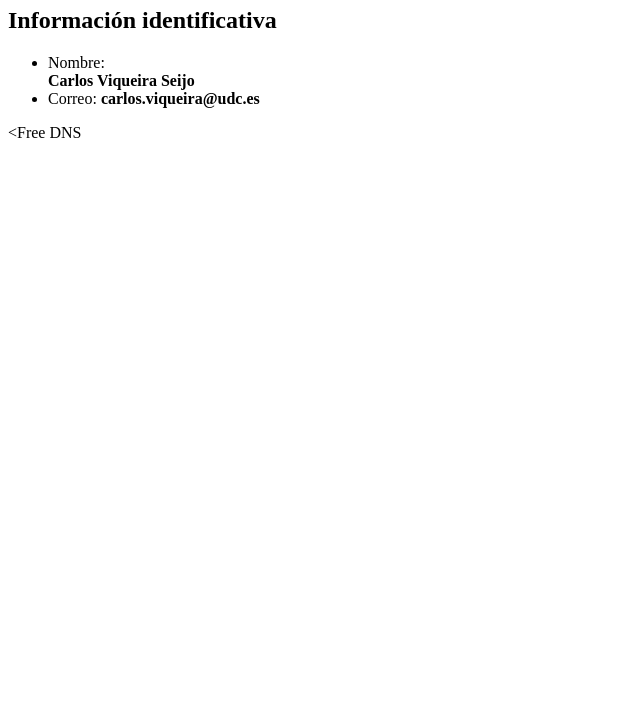
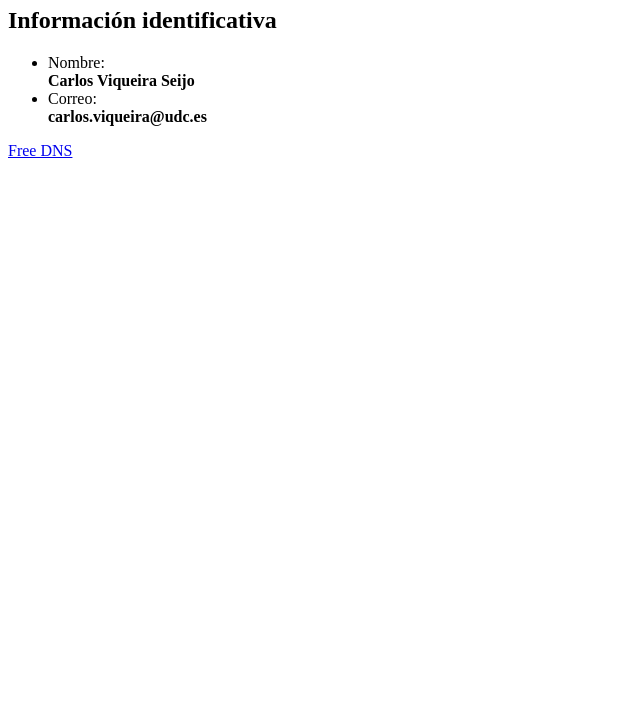
Before and after one commit to carlos-viqueira-UDC/afraid-redes, a plain HTML site: page index.html in a window 1280 px wide. Shown: the part 73-800 px from the top of the page, without its empty margins (0-640 px from the left). Drawn offline with Linux system fonts and the light colour scheme.

Commit message:
Fixed index

```diff
--- a/index.html
+++ b/index.html
@@ -1,17 +1,22 @@
 <!DOCTYPE html>
 <html lang="es">
+
 <head>
   <meta charset="UTF-8">
   <title>Afraid-Redes</title>
 </head>
+
 <body>
-<h1> Práctica 1 de Redes</h1>
-<h2> Información identificativa</h2>
-<ul>
-<li>Nombre:<br><strong>Carlos Viqueira Seijo</strong></li>
-<li>Correo: <strong>carlos.viqueira@udc.es</strong></li>
-</ul>
+  <h1> Práctica 1 de Redes</h1>
+  <h2> Información identificativa</h2>
+  <ul>
+    <li>Nombre:<br><strong>Carlos Viqueira Seijo</strong></li>
+    <li>Correo:<br><strong>carlos.viqueira@udc.es</strong></li>
+  </ul>
 
-<p><<a href="https://freedns.afraid.org"></a>Free DNS</p>
+  <p>
+    <a href="https://freedns.afraid.org">Free DNS</a>
+  </p>
 </body>
+
 </html>
```
